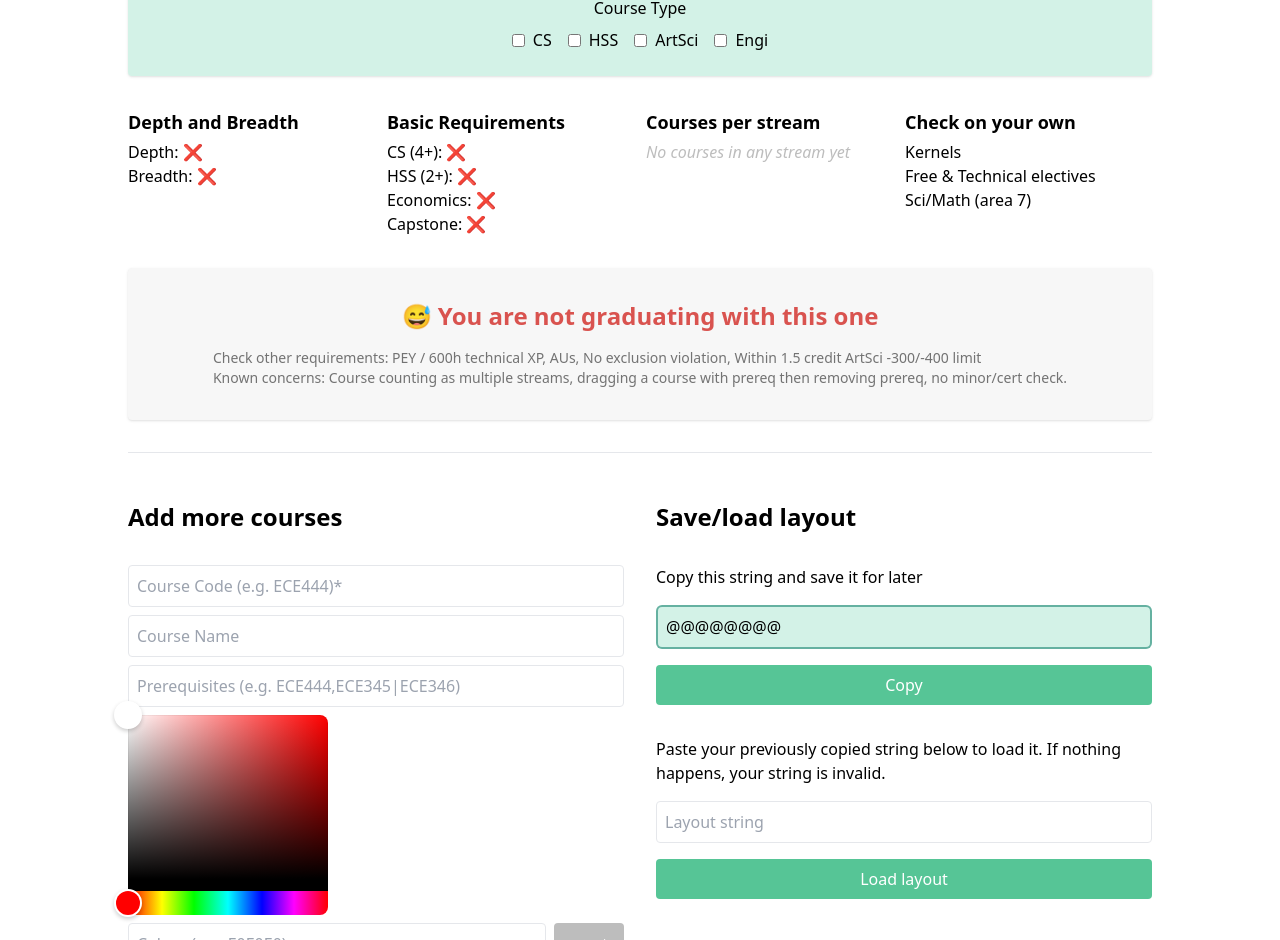
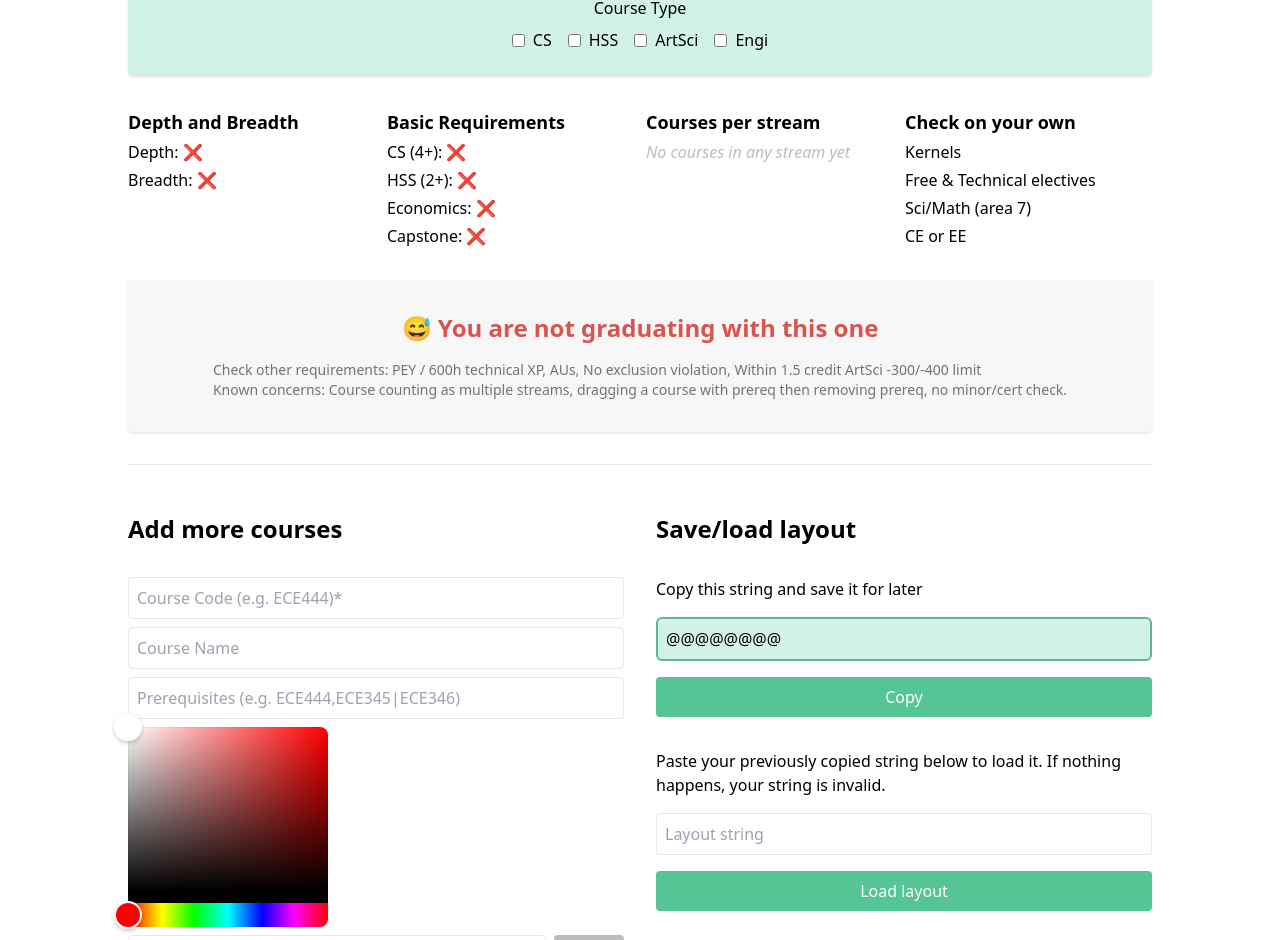
Before and after one commit to sunnwydays/ecepathmaker, a React (Vite) app: page / in a window 1280 px wide. Shown: the part 932-1872 px from the top of the page. Built offline with nearby package versions, Linux system fonts and the light colour scheme.

Commit message:
Improve styling of graduation by increasing spacing and adding CE or EE to check on own

```diff
--- a/src/components/WillYouGraduate.tsx
+++ b/src/components/WillYouGraduate.tsx
@@ -19,42 +19,47 @@ const WillYouGraduate: FC<WillYouGraduateProps> = ({ conditions }) => {
             <div className="grid lg:grid-cols-4 grid-cols-2 gap-3">
                 <div>
                     <h3 className="text-lg font-semibold mb-1">Depth and Breadth</h3>
-                    <p>Depth: {conditions.hasDepth ? '✅' : '❌'}</p>
-                    <p>{conditions.depthStreams?.length ?
-                        `Depth streams: ${conditions.depthStreams?.join(', ')}` : null }</p>
-                    <p>Breadth: {conditions.hasBreadth ? '✅' : '❌'}</p>
-                    <p>{conditions.breadthStreams?.length ?
-                        `Breadth streams: ${conditions.breadthStreams?.join(', ')}` : null }</p>
+                    <ul className='space-y-1'>
+                        <li>Depth: {conditions.hasDepth ? '✅' : '❌'}</li>
+                        <li>{conditions.depthStreams?.length ?
+                            `Depth streams: ${conditions.depthStreams?.join(', ')}` : null }</li>
+                        <li>Breadth: {conditions.hasBreadth ? '✅' : '❌'}</li>
+                        <li>{conditions.breadthStreams?.length ?
+                            `Breadth streams: ${conditions.breadthStreams?.join(', ')}` : null }</li>
+                    </ul>
                 </div>
                 <div>
                     <h3 className="text-lg font-semibold mb-1">Basic Requirements</h3>
-                    <p>CS (4+): {conditions.hasCS ? '✅' : '❌'}</p>
-                    <p>HSS (2+): {conditions.hasHSS ? '✅' : '❌'}</p>
-                    <p>Economics: {conditions.hasEconomics ? '✅' : '❌'}</p>
-                    <p>Capstone: {conditions.hasCapstone ? '✅' : '❌'}</p>
+                    <ul className="space-y-1">
+                        <li>CS (4+): {conditions.hasCS ? '✅' : '❌'}</li>
+                        <li>HSS (2+): {conditions.hasHSS ? '✅' : '❌'}</li>
+                        <li>Economics: {conditions.hasEconomics ? '✅' : '❌'}</li>
+                        <li>Capstone: {conditions.hasCapstone ? '✅' : '❌'}</li>
+                    </ul>
                 </div>
                 <div>
                     <h3 className="text-lg font-semibold mb-1">Courses per stream</h3>
                     {Object.values(conditions.streamCounts).some(count => count > 0) ? (
-                        <div className="space-y-1">
+                        <ul className="space-y-1">
                             {Object.entries(conditions.streamCounts).map(([stream, count]) => (
                                 count > 0 && (
-                                    <p key={stream}>
+                                    <li key={stream}>
                                         Stream {stream}: {count}
-                                    </p>
+                                    </li>
                                 )
                             ))}
-                        </div>
+                        </ul>
                     ) : (
                         <p className="text-neutral3 italic">No courses in any stream yet</p>
                     )}
                 </div>
                 <div>
                     <h3 className="text-lg font-semibold mb-1">Check on your own</h3>
-                    <ul>
+                    <ul className="space-y-1">
                         <li>Kernels</li>
                         <li>Free & Technical electives</li>
                         <li>Sci/Math (area 7)</li>
+                        <li>CE or EE</li>
                     </ul>
                 </div>
             </div>
```
